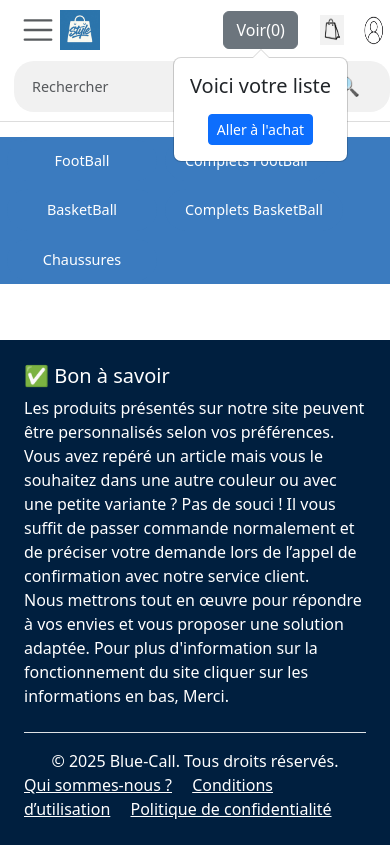
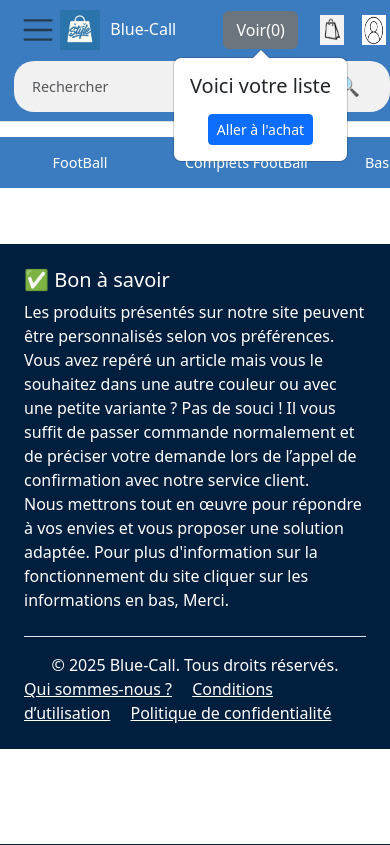
Before and after one commit to Koudousamuel/bluecall-site, a Django app: page /Maillots/ in a window 390 px wide; the page is wider, and only the part inside the window is pictured. Run offline with Django 5.2, Linux system fonts and the light colour scheme; data comes from the database, SQL or seed files in the repository.

Commit message:
Mise à jour du CSS pour l'affichage mobile

```diff
--- a/green/static/Green/css/stylesutilisateur.css
+++ b/green/static/Green/css/stylesutilisateur.css
@@ -158,7 +158,7 @@
         flex-direction: column;
         align-items: stretch;
         padding: 10px 15px;
-        background-color: white;
+        background-color: #3B7BBF;
         border-bottom: 1px solid #ddd;
     }
 
@@ -243,6 +243,13 @@
     }
 
 
+    .categories {
+        flex-wrap: nowrap;
+        overflow-x: auto;
+        padding: 5px;
+        gap: 10px;
+    }
+
 
     .filter-btn {
         padding: 10px 20px;
```
